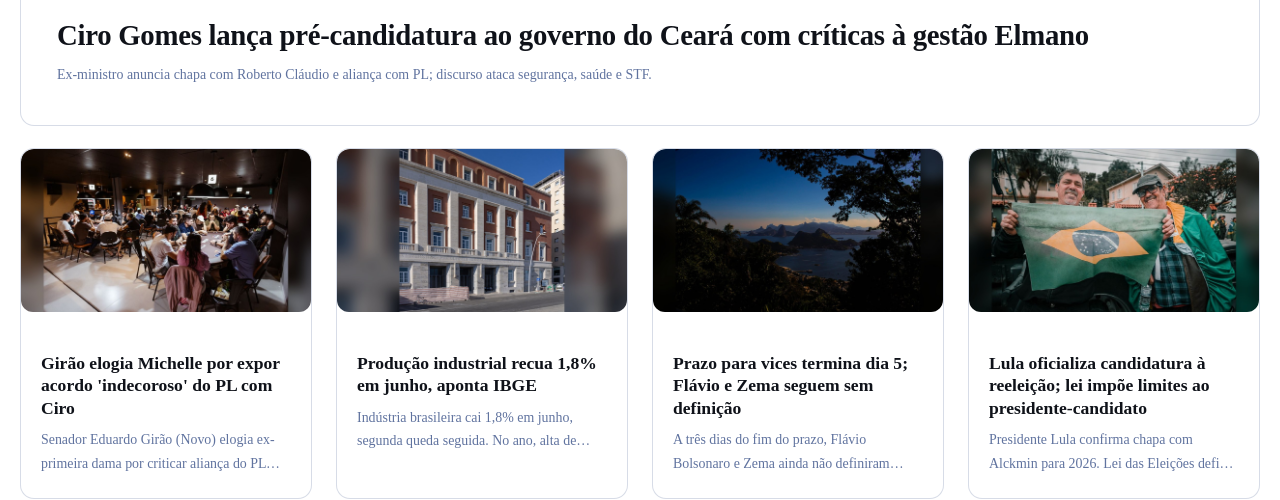
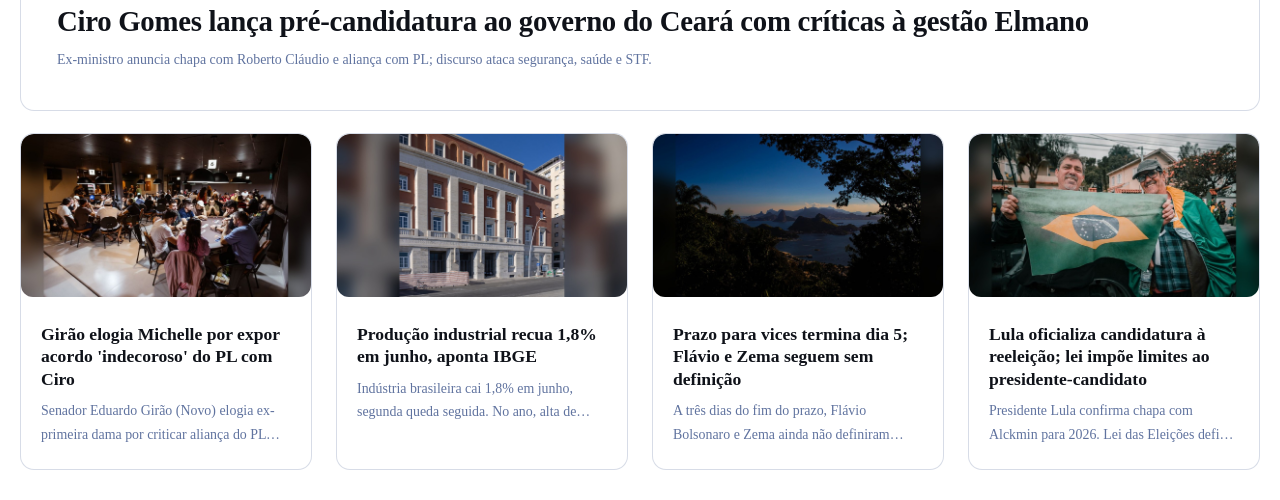
Before and after one commit to migueldorosario1/ceara-v4, an Astro site: page / in a window 1280 px wide. Shown: the part 1076-1576 px from the top of the page. Built offline with nearby package versions, Linux system fonts and the light colour scheme; Astro itself is replaced by a stand-in of ours.

Commit message:
fix(home): nao renderiza pílula de kicker vazia nos destaques

```diff
--- a/src/pages/index.astro
+++ b/src/pages/index.astro
@@ -172,7 +172,7 @@
 								<a href={d.url} class="fv-card">
 									{d.hero && <img class="fv-img" src={d.hero} alt={d.title} loading="lazy" />}
 									<div class="fv-content">
-										<span class="fv-kicker">{d.kicker}</span>
+										{d.kicker && <span class="fv-kicker">{d.kicker}</span>}
 										<h3 class="fv-title">{d.title}</h3>
 										<p class="fv-desc">{d.description}</p>
 									</div>
```
